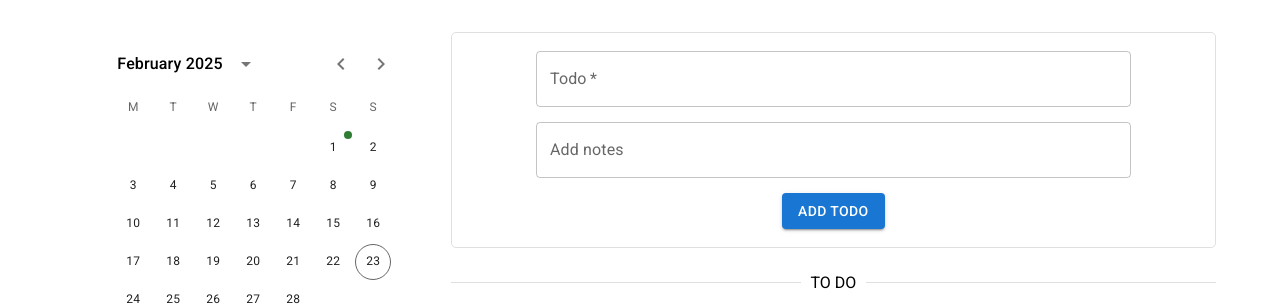
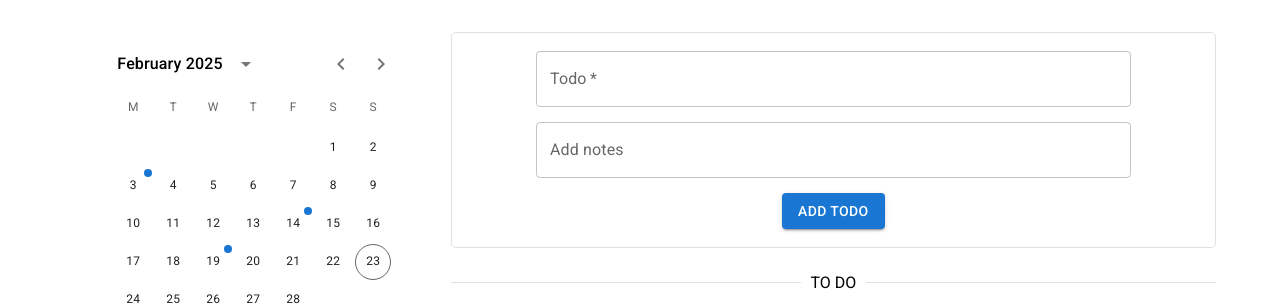
Before and after one commit to BUsuper/todo-project, a React (Vite) app: page / in a window 1280 px wide. Shown: the top 306 px of the page. Built offline with nearby package versions, Linux system fonts and the light colour scheme.

Commit message:
Improve highlightedDay to work with a list of days that have to be highlighted

```diff
--- a/src/components/CalendarBlock/CalendarBlock.jsx
+++ b/src/components/CalendarBlock/CalendarBlock.jsx
@@ -10,15 +10,26 @@ export function CalendarBlock() {
         setSelectedDate(`${date.year()}-${date.month() + 1}-${date.date()}`);
     }
 
+    const daysWithTodos = ['2025-2-14', '2025-2-19', '2025-2-3', '2025-3-1'];
+
     const highlightedDay = (pickersDayProps) => {
-        const {day, outsideCurrentMonth} = pickersDayProps;
-        // Now I just need to compare this to a list of days with a todo
-        const hasTodo = !Boolean(`${day.year()}-${day.month() + 1}-${day.date()}`.localeCompare("2025-2-1"))
+        // daysWithTodos shouldn't be passed to PickerDays (React doesn't recognise it as a correct prop)
+        const {daysWithTodos, day, outsideCurrentMonth, ...otherProps} = pickersDayProps;
+
+        // Now I just need to compare the date of this day to a list of days with a todo
+        const hasTodo = daysWithTodos.some(dayWithTodo => dayWithTodo === `${day.year()}-${day.month() + 1}-${day.date()}`);
+        const isHighlighted = !outsideCurrentMonth && hasTodo;
 
         return (
-            <Badge variant={!outsideCurrentMonth && hasTodo && "dot"} overlap="circular" color='success'>
+            <Badge
+                variant={isHighlighted && "dot"}
+                overlap="circular"
+                color='primary'
+            >
                 <PickersDay
-                    {...pickersDayProps}
+                    day={day}
+                    outsideCurrentMonth={outsideCurrentMonth}
+                    {...otherProps}
                 />
             </Badge>
         );
@@ -30,6 +41,7 @@ export function CalendarBlock() {
                 <DateCalendar
                 onChange={handleDateSelection}
                 slots={{day: highlightedDay}}
+                slotProps={{day: {daysWithTodos}}}
                 >
                 </DateCalendar>
                 Selected date: {selectedDate}
```
